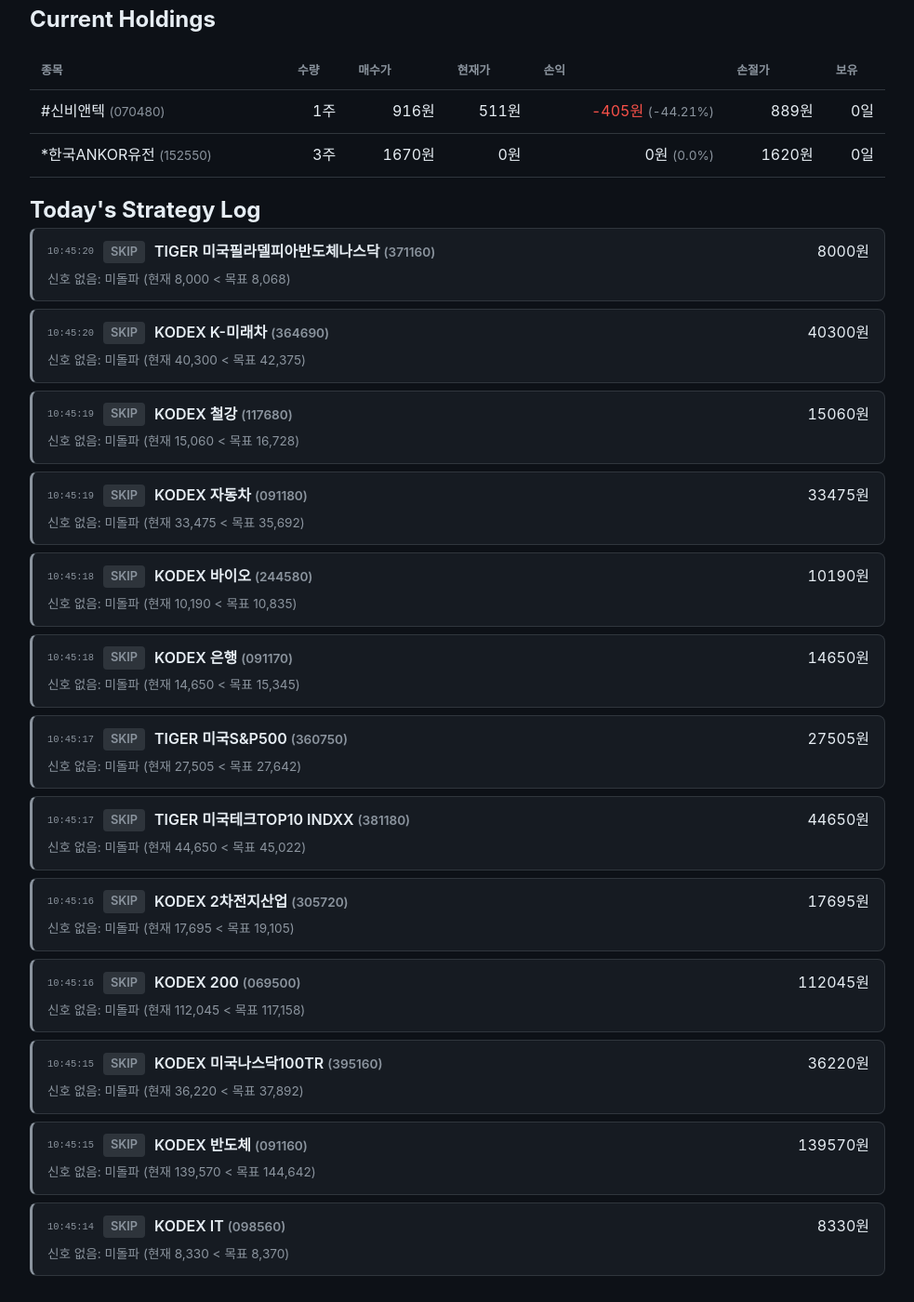
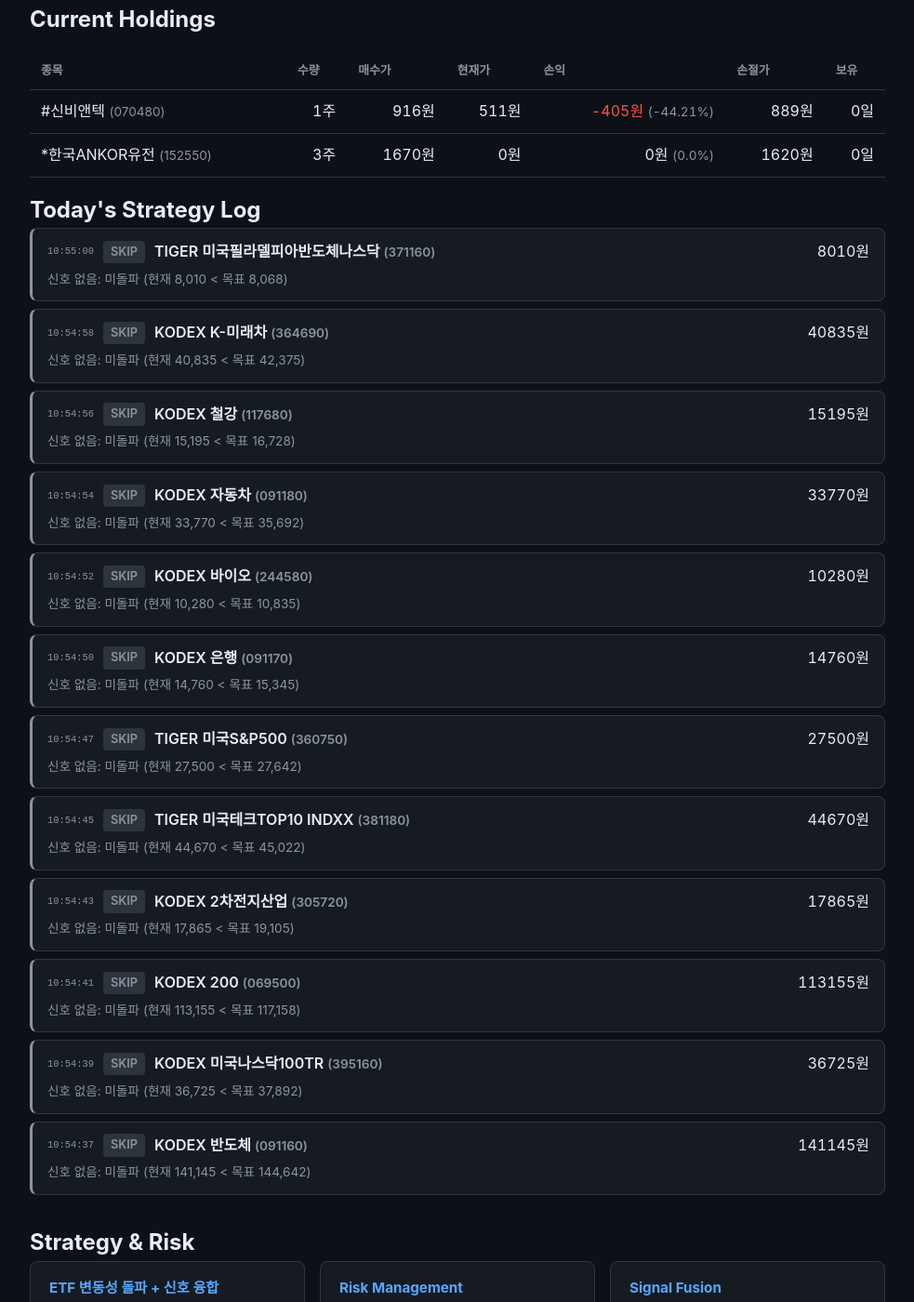
Before and after one commit to BudongJW/kis-trading-journal, a Jekyll site: the page built from index.html, in a window 1280 px wide and 1400 px high, scrolled down 499 px. Shown: the whole window at 93% size, without its empty margins (148-1131 px from the left). Built offline with Jekyll 4.4.1, drawn with Linux system fonts in a browser that asks for light colours; some of the changed text lies outside the part shown.

Commit message:
auto: portfolio update 10:55

```diff
--- a/_data/portfolio.json
+++ b/_data/portfolio.json
@@ -1,5 +1,5 @@
 {
-  "updated_at": "2026-05-20T10:45:24.558584",
+  "updated_at": "2026-05-20T10:55:06.851268",
   "initial_capital": 500000,
   "cash": 622856,
   "holdings": [
@@ -169,11 +169,11 @@
     "enabled": true,
     "regime": "CAUTION",
     "confidence": 0.65,
-    "sma_ratio": 0.088,
+    "sma_ratio": 0.684,
     "canary_bad": 1,
     "canary_scores": {
-      "195930": 0.3113,
-      "132030": -1.1327
+      "195930": 0.0531,
+      "132030": -0.8938
     }
   },
   "us_session": {
@@ -187,121 +187,112 @@
   },
   "decisions": [
     {
-      "time": "10:45:20",
+      "time": "10:55:00",
       "symbol": "371160",
       "name": "TIGER 미국필라델피아반도체나스닥",
       "action": "skip",
-      "reason": "신호 없음: 미돌파 (현재 8,000 < 목표 8,068)",
-      "price": 8000,
-      "ta_total": 0
+      "reason": "신호 없음: 미돌파 (현재 8,010 < 목표 8,068)",
+      "price": 8010,
+      "ta_total": -14.2
     },
     {
-      "time": "10:45:20",
+      "time": "10:54:58",
       "symbol": "364690",
       "name": "KODEX K-미래차",
       "action": "skip",
-      "reason": "신호 없음: 미돌파 (현재 40,300 < 목표 42,375)",
-      "price": 40300,
-      "ta_total": 0
+      "reason": "신호 없음: 미돌파 (현재 40,835 < 목표 42,375)",
+      "price": 40835,
+      "ta_total": -12.8
     },
     {
-      "time": "10:45:19",
+      "time": "10:54:56",
       "symbol": "117680",
       "name": "KODEX 철강",
       "action": "skip",
-      "reason": "신호 없음: 미돌파 (현재 15,060 < 목표 16,728)",
-      "price": 15060,
-      "ta_total": 0
+      "reason": "신호 없음: 미돌파 (현재 15,195 < 목표 16,728)",
+      "price": 15195,
+      "ta_total": -1.2
     },
     {
-      "time": "10:45:19",
+      "time": "10:54:54",
       "symbol": "091180",
       "name": "KODEX 자동차",
       "action": "skip",
-      "reason": "신호 없음: 미돌파 (현재 33,475 < 목표 35,692)",
-      "price": 33475,
-      "ta_total": 0
+      "reason": "신호 없음: 미돌파 (현재 33,770 < 목표 35,692)",
+      "price": 33770,
+      "ta_total": -4.4
     },
     {
-      "time": "10:45:18",
+      "time": "10:54:52",
       "symbol": "244580",
       "name": "KODEX 바이오",
       "action": "skip",
-      "reason": "신호 없음: 미돌파 (현재 10,190 < 목표 10,835)",
-      "price": 10190,
-      "ta_total": 0
+      "reason": "신호 없음: 미돌파 (현재 10,280 < 목표 10,835)",
+      "price": 10280,
+      "ta_total": 2.0
     },
     {
-      "time": "10:45:18",
+      "time": "10:54:50",
       "symbol": "091170",
       "name": "KODEX 은행",
       "action": "skip",
-      "reason": "신호 없음: 미돌파 (현재 14,650 < 목표 15,345)",
-      "price": 14650,
-      "ta_total": 0
+      "reason": "신호 없음: 미돌파 (현재 14,760 < 목표 15,345)",
+      "price": 14760,
+      "ta_total": -8.3
     },
     {
-      "time": "10:45:17",
+      "time": "10:54:47",
       "symbol": "360750",
       "name": "TIGER 미국S&P500",
       "action": "skip",
-      "reason": "신호 없음: 미돌파 (현재 27,505 < 목표 27,642)",
-      "price": 27505,
-      "ta_total": 0
+      "reason": "신호 없음: 미돌파 (현재 27,500 < 목표 27,642)",
+      "price": 27500,
+      "ta_total": 10.0
     },
     {
-      "time": "10:45:17",
+      "time": "10:54:45",
       "symbol": "381180",
       "name": "TIGER 미국테크TOP10 INDXX",
       "action": "skip",
-      "reason": "신호 없음: 미돌파 (현재 44,650 < 목표 45,022)",
-      "price": 44650,
-      "ta_total": 0
+      "reason": "신호 없음: 미돌파 (현재 44,670 < 목표 45,022)",
+      "price": 44670,
+      "ta_total": -9.1
     },
     {
-      "time": "10:45:16",
+      "time": "10:54:43",
       "symbol": "305720",
       "name": "KODEX 2차전지산업",
       "action": "skip",
-      "reason": "신호 없음: 미돌파 (현재 17,695 < 목표 19,105)",
-      "price": 17695,
-      "ta_total": 0
+      "reason": "신호 없음: 미돌파 (현재 17,865 < 목표 19,105)",
+      "price": 17865,
+      "ta_total": -5.3
     },
     {
-      "time": "10:45:16",
+      "time": "10:54:41",
       "symbol": "069500",
       "name": "KODEX 200",
       "action": "skip",
-      "reason": "신호 없음: 미돌파 (현재 112,045 < 목표 117,158)",
-      "price": 112045,
-      "ta_total": 0
+      "reason": "신호 없음: 미돌파 (현재 113,155 < 목표 117,158)",
+      "price": 113155,
+      "ta_total": -15.2
     },
     {
-      "time": "10:45:15",
+      "time": "10:54:39",
       "symbol": "395160",
       "name": "KODEX 미국나스닥100TR",
       "action": "skip",
-      "reason": "신호 없음: 미돌파 (현재 36,220 < 목표 37,892)",
-      "price": 36220,
-      "ta_total": 0
+      "reason": "신호 없음: 미돌파 (현재 36,725 < 목표 37,892)",
+      "price": 36725,
+      "ta_total": -16.5
     },
     {
-      "time": "10:45:15",
+      "time": "10:54:37",
       "symbol": "091160",
       "name": "KODEX 반도체",
       "action": "skip",
-      "reason": "신호 없음: 미돌파 (현재 139,570 < 목표 144,642)",
-      "price": 139570,
-      "ta_total": 0
-    },
-    {
-      "time": "10:45:14",
-      "symbol": "098560",
-      "name": "KODEX IT",
-      "action": "skip",
-      "reason": "신호 없음: 미돌파 (현재 8,330 < 목표 8,370)",
-      "price": 8330,
-      "ta_total": 0
+      "reason": "신호 없음: 미돌파 (현재 141,145 < 목표 144,642)",
+      "price": 141145,
+      "ta_total": -14.9
     }
   ]
 }
```
